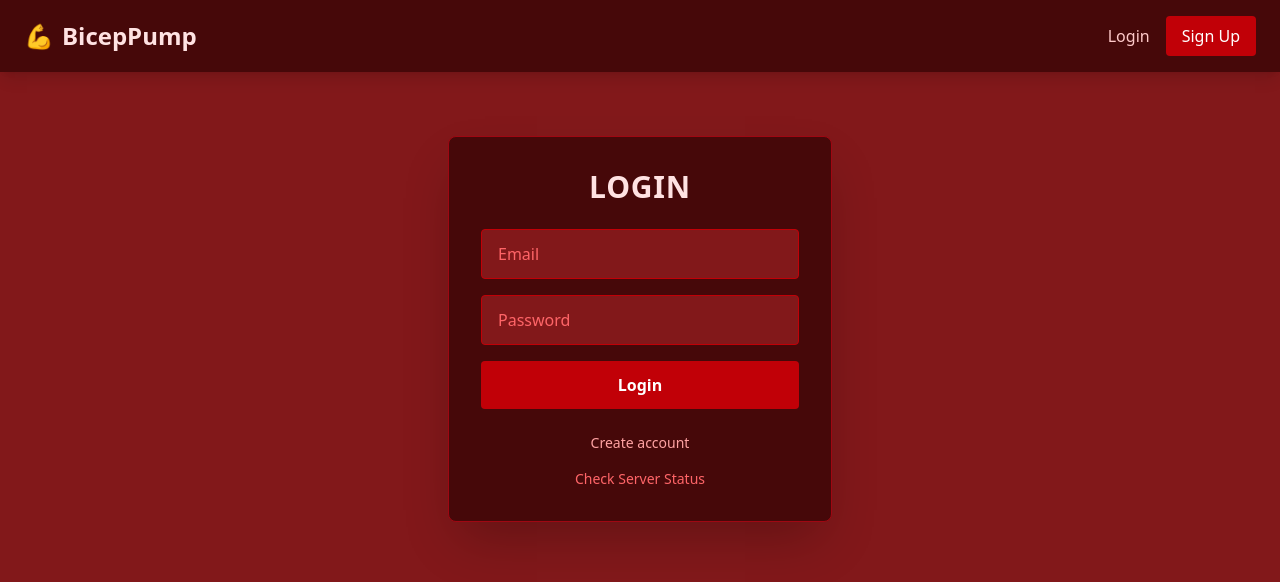
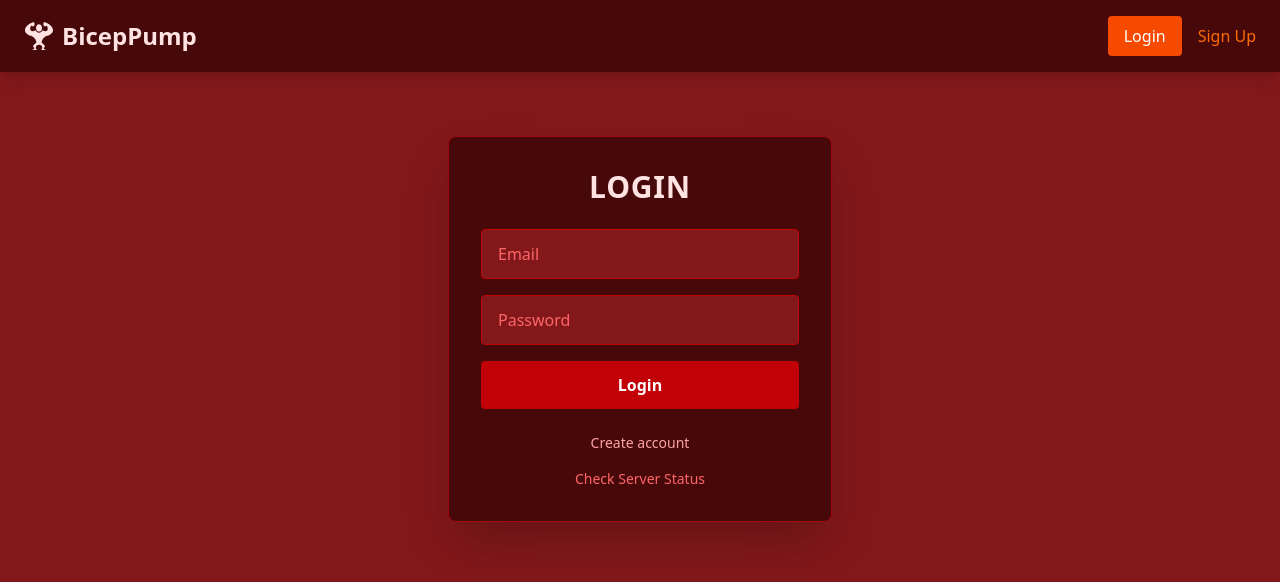
Before and after one commit to rohannzzz/biceppump, a Next.js app: page /login in a window 1280 px wide. Shown: the top 582 px of the page. Built offline with nearby package versions, Linux system fonts and the light colour scheme.

Commit message:
UI improved

```diff
--- a/src/app/(auth)/login/page.js
+++ b/src/app/(auth)/login/page.js
@@ -3,7 +3,8 @@
 import Link from "next/link";
 import { useState } from "react";
 import { useRouter } from "next/navigation";
-import { API_BASE_URL } from "@/config/api";
+import { API_ENDPOINTS } from "@/config/api";
+import PublicNavbar from "@/components/PublicNavbar";
 
 export default function Login() {
   const router = useRouter();
@@ -13,7 +14,7 @@ export default function Login() {
   const handleSubmit = async (e) => {
     e.preventDefault();
     try {
-      const response = await fetch(API_BASE_URL.LOGIN, {
+      const response = await fetch(API_ENDPOINTS.LOGIN, {
         method: 'POST',
         headers: { 'Content-Type': 'application/json' },
         credentials: 'include',
@@ -28,28 +29,13 @@ export default function Login() {
         alert(data.message || 'Login failed');
       }
     } catch (error) {
-      alert('Network error');
+      alert('Network error: ' + error.message);
     }
   };
 
   return (
     <div className="min-h-screen bg-red-900">
-      <nav className="bg-red-950 text-white px-6 py-4 shadow-lg">
-        <div className="flex items-center justify-between">
-          <Link href="/" className="flex items-center space-x-2">
-            <div className="text-2xl">💪</div>
-            <span className="text-2xl font-bold text-red-100">BicepPump</span>
-          </Link>
-          <div className="flex items-center space-x-4">
-            <Link href="/login" className="text-red-200 hover:text-red-100 font-medium">
-              Login
-            </Link>
-            <Link href="/signup" className="bg-red-700 text-white px-4 py-2 rounded hover:bg-red-600">
-              Sign Up
-            </Link>
-          </div>
-        </div>
-      </nav>
+      <PublicNavbar />
 
       <div className="flex items-center justify-center py-16">
         <div className="w-full max-w-sm bg-red-950 p-8 rounded-lg shadow-2xl border border-red-800">
--- a/src/app/(auth)/signup/page.js
+++ b/src/app/(auth)/signup/page.js
@@ -3,7 +3,8 @@
 import Link from "next/link";
 import { useState } from "react";
 import { useRouter } from "next/navigation";
-import { API_ENDPOINTS } from "../../config/api";
+import { API_ENDPOINTS } from "../../../config/api";
+import PublicNavbar from "@/components/PublicNavbar";
 
 export default function Signup() {
   const router = useRouter();
@@ -24,6 +25,10 @@ export default function Signup() {
 
   const handleSubmit = async (e) => {
     e.preventDefault();
+    if (formData.password !== formData.confirmPassword) {
+      alert('Passwords do not match');
+      return;
+    }
     try {
       const response = await fetch(API_ENDPOINTS.SIGNUP, {
         method: 'POST',
@@ -40,28 +45,13 @@ export default function Signup() {
         alert(data.message || 'Signup failed');
       }
     } catch (error) {
-      alert('Network error');
+      alert('Network error: ' + error.message);
     }
   };
 
   return (
     <div className="min-h-screen bg-red-900">
-      <nav className="bg-gray-900 text-white px-6 py-4 shadow-lg">
-        <div className="flex items-center justify-between">
-          <Link href="/" className="flex items-center space-x-2">
-            <div className="text-2xl">💪</div>
-            <span className="text-2xl font-bold text-orange-500">BicepPump</span>
-          </Link>
-          <div className="flex items-center space-x-4">
-            <Link href="/login" className="bg-orange-600 text-white px-4 py-2 rounded hover:bg-orange-700">
-              Login
-            </Link>
-            <Link href="/signup" className="text-orange-500 hover:text-orange-400 font-medium">
-              Sign Up
-            </Link>
-          </div>
-        </div>
-      </nav>
+      <PublicNavbar />
 
       <div className="flex items-center justify-center py-16">
         <div className="w-full max-w-sm bg-red-950 p-8 rounded-lg shadow-2xl border border-red-800">
--- /dev/null
+++ b/src/components/PublicNavbar.js
@@ -0,0 +1,22 @@
+import Link from "next/link";
+import { GiMuscleUp } from "react-icons/gi";
+export default function PublicNavbar() {
+  return (
+    <nav className="bg-red-950 text-white px-6 py-4 shadow-lg">
+      <div className="flex items-center justify-between">
+        <Link href="/" className="flex items-center space-x-2">
+            <GiMuscleUp className="text-3xl text-red-100" />
+            <span className="text-2xl font-bold text-red-100">BicepPump</span>
+          </Link>
+        <div className="flex items-center space-x-4">
+          <Link href="/login" className="bg-orange-600 text-white px-4 py-2 rounded hover:bg-orange-700">
+            Login
+          </Link>
+          <Link href="/signup" className="text-orange-500 hover:text-orange-400 font-medium">
+            Sign Up
+          </Link>
+        </div>
+      </div>
+    </nav>
+  );
+}
```
